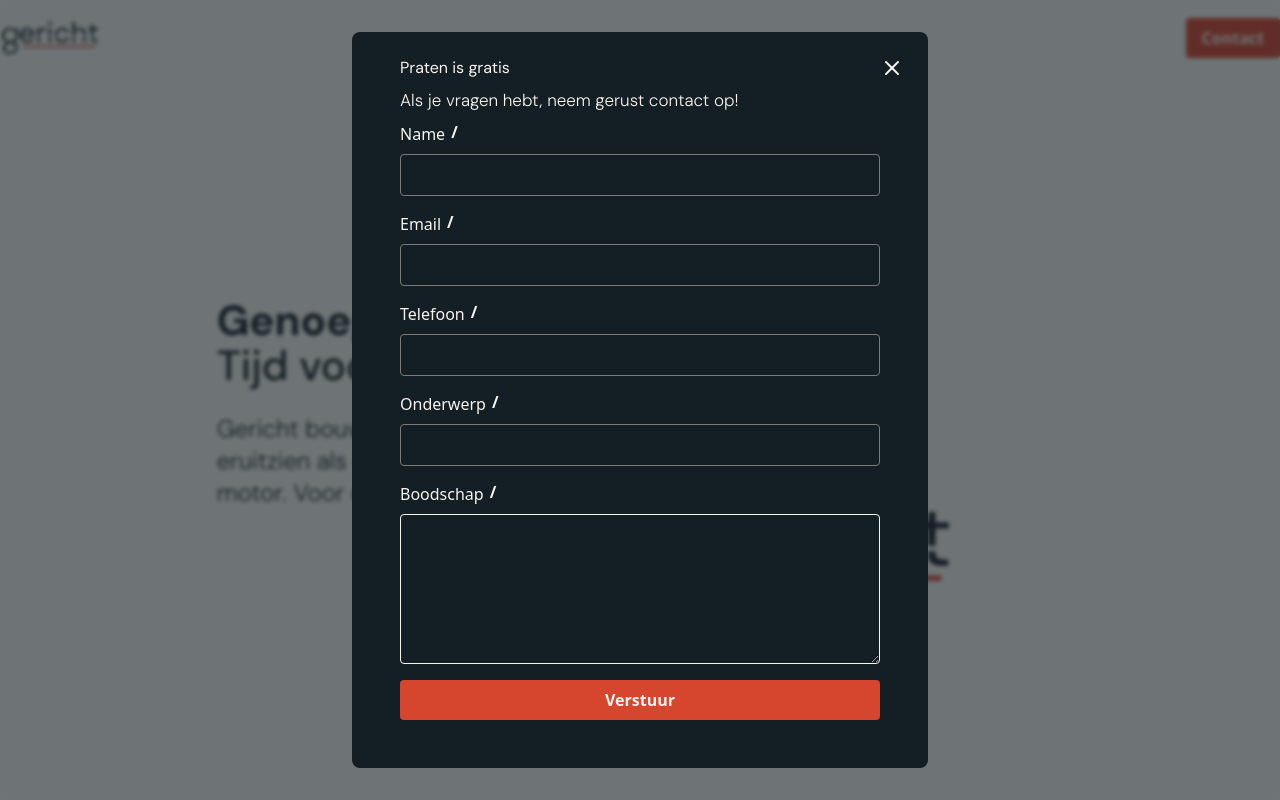
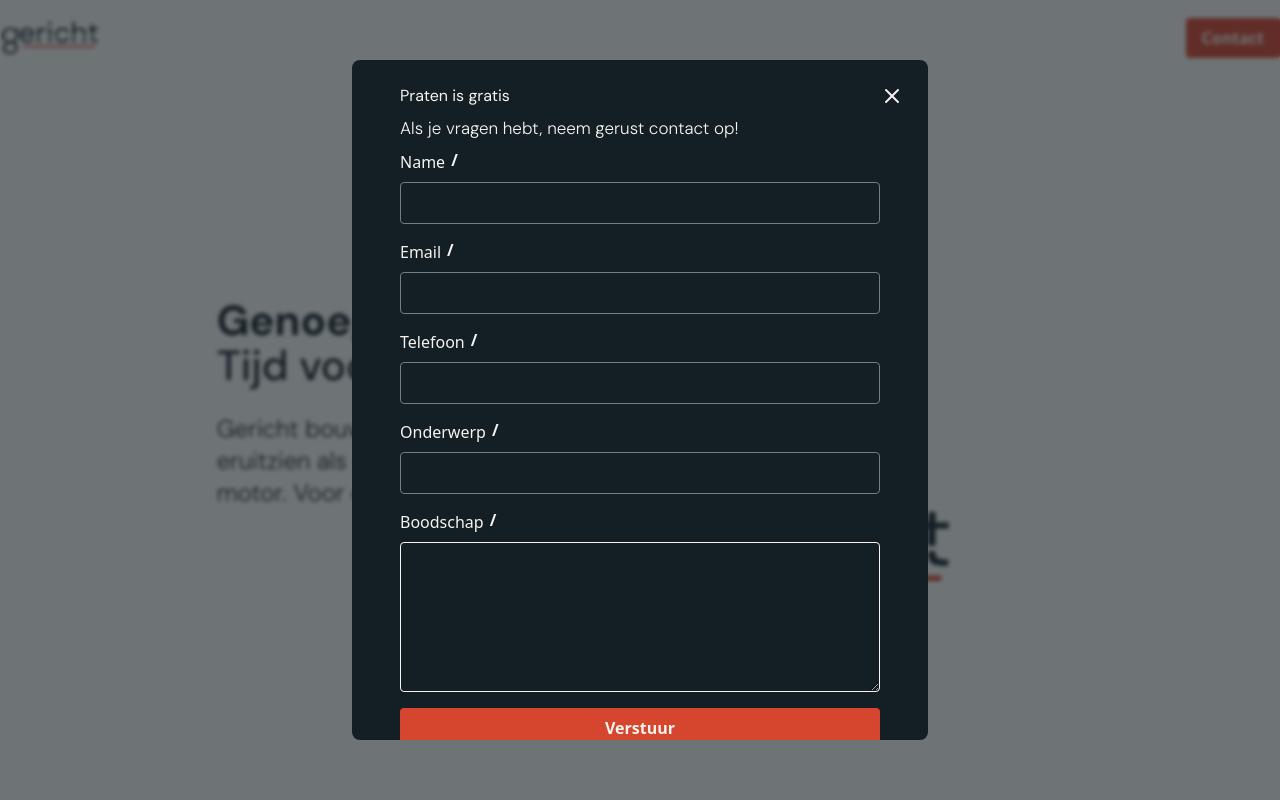
Before and after one commit to taipo1/exit-code-website, a Next.js app: page / in a window 1280 px wide. Both pictures are taken after a click on the button "Contact". Shown: the top 800 px of the page. Built offline with nearby package versions, Linux system fonts and the light colour scheme.

Commit message:
updated overflow issue
updated overflow issue

```diff
--- a/src/components/contact-button/index.tsx
+++ b/src/components/contact-button/index.tsx
@@ -39,7 +39,7 @@ const ContactButton = () => {
             className="absolute bottom-0 left-0 right-0 top-0 z-0 h-screen w-screen bg-secondary-300/60 backdrop-blur-[2px]"
             aria-label="Close contact form"
           />
-          <div className="relative z-30 mx-2 flex max-h-fit flex-col gap-2 rounded-lg bg-secondary-300 px-12 pb-12 pt-6 text-white transition-all">
+          <div className="relative z-30 mx-2 flex max-h-[85vh] flex-col gap-2 overflow-scroll rounded-lg bg-secondary-300 px-12 pb-12 pt-6 text-white transition-all">
             <Button
               hiarchy="custom"
               type="button"
```
